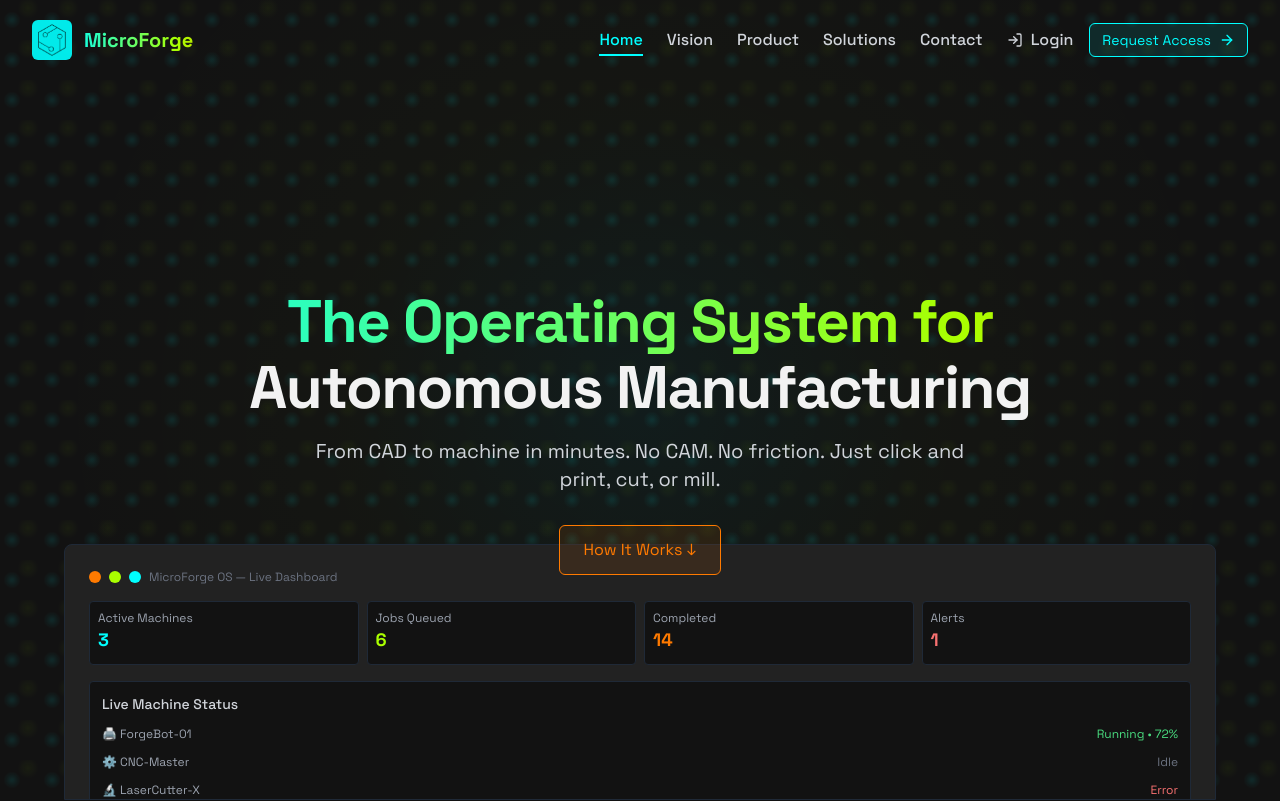
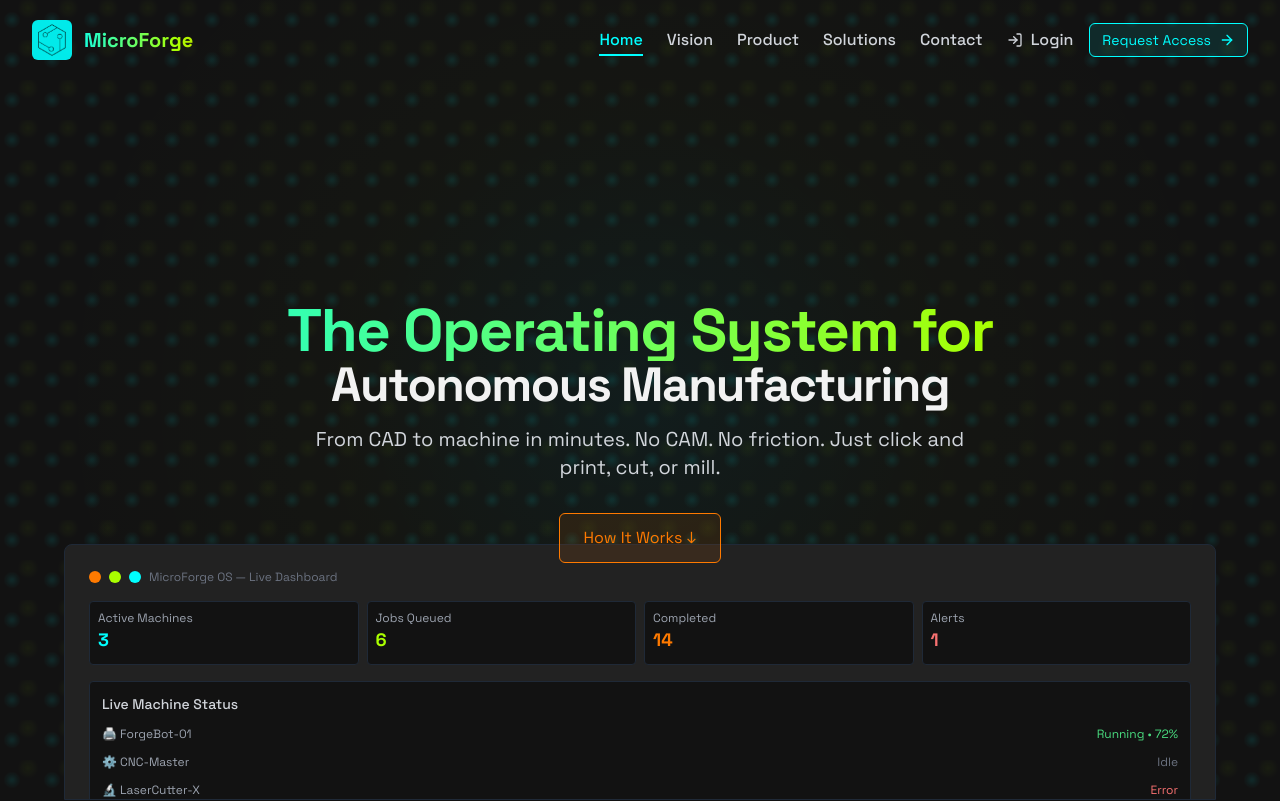
Before and after one commit to LiamBowen/microforge-genesis-os, a React (Vite) app: page / in a window 1280 px wide. Shown: the top 801 px of the page. Built offline with nearby package versions, Linux system fonts and the light colour scheme.

Commit message:
Fix hero section title wrapping
Ensure "Autonomous Manufacturing" fits on one line in the hero section.

```diff
--- a/src/components/Hero.tsx
+++ b/src/components/Hero.tsx
@@ -8,10 +8,10 @@ const Hero = () => {
       <AnimatedBackground />
 
       <div className="container mx-auto px-4 sm:px-6 lg:px-8 relative z-10">
-        <div className="text-center max-w-4xl mx-auto">
-          <h1 className="font-bold mb-4 opacity-0 animate-fade-in-up">
+        <div className="text-center max-w-5xl mx-auto">
+          <h1 className="font-bold mb-4 opacity-0 animate-fade-in-up text-2xl sm:text-3xl md:text-4xl lg:text-5xl xl:text-6xl leading-tight">
             <span className="gradient-text block">The Operating System for</span>
-            <span className="block">Autonomous Manufacturing</span>
+            <span className="block text-xl sm:text-2xl md:text-3xl lg:text-4xl xl:text-5xl">Autonomous Manufacturing</span>
           </h1>
 
           <p className="text-lg md:text-xl text-gray-300 mb-8 max-w-2xl mx-auto opacity-0 animate-fade-in-up delay-100">
```
